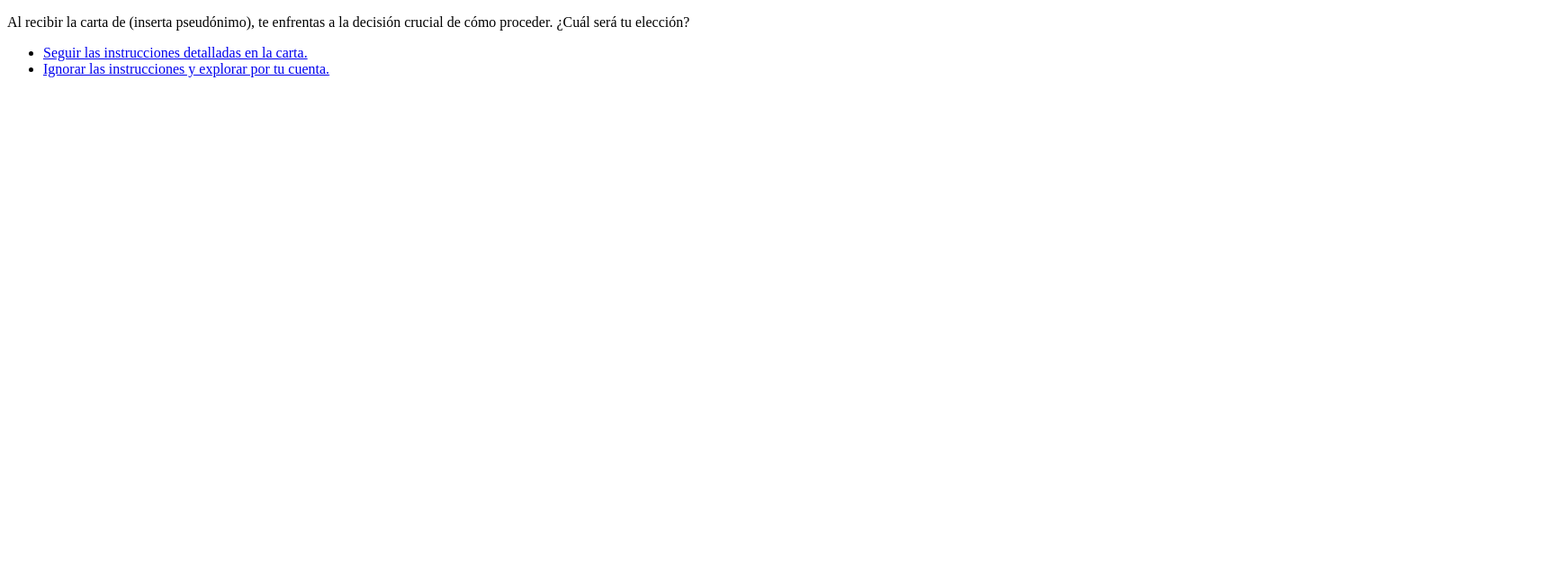
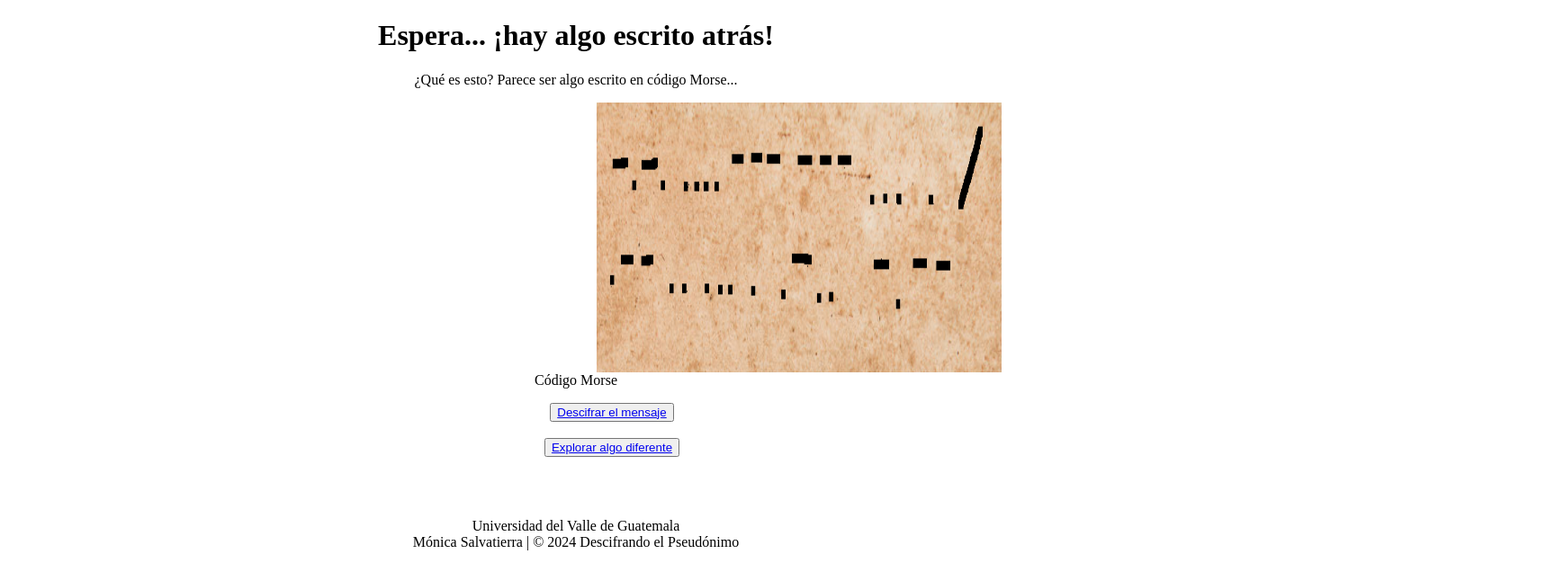
Before and after one commit to alee2602/LAB3-STWEB, a plain HTML site: page html/decisiones/decision1.html in a window 1280 px wide. Shown: the whole page at 90% size, 1728 px wide, since content can reach past the window. Drawn offline with Linux system fonts and the light colour scheme.

Commit message:
Finished content for decision1.html and added new files.

```diff
--- a/html/decisiones/decision1.html
+++ b/html/decisiones/decision1.html
@@ -6,13 +6,35 @@
     <title>Decisión 1</title>
 </head>
 <body>
+    <center>
+    <header>
+        <h1>Espera... ¡hay algo escrito atrás!</h1>
+    </header>
+    </center>
+
+    <center>
     <article>
-        <p>Al recibir la carta de (inserta pseudónimo), te enfrentas a la decisión crucial de cómo proceder. ¿Cuál será tu elección?</p>
+        <p>¿Qué es esto? Parece ser algo escrito en código Morse...</p>
+
+        <figure>
+            <img src="../../images/morsecode.png" alt="Imagen de la carta de la parte trasera" width="450" height="300" align="center" hspace="615">
+            <figcaption>Código Morse</figcaption>
+        </figure>
         <ul>
-            <li><a href="ruta1.html">Seguir las instrucciones detalladas en la carta.</a></li>
-            <li><a href="ruta2.html">Ignorar las instrucciones y explorar por tu cuenta.</a></li>
+        <ul><button><a href="../rutas/descifrar.html">Descifrar el mensaje</a></button></ul>
+            <br>
+            <ul><button><a href="../rutas/explorar.html">Explorar algo diferente</a></button></ul>
         </ul>
     </article>
+    </center>
+
+    <center>
+    <br> <br>
+    <footer>
+        <p> Universidad del Valle de Guatemala <br>
+            Mónica Salvatierra | © 2024 Descifrando el Pseudónimo       </p>
+    </footer>
+    </center>
 
 </body>
 </html>
```
Also changed, not shown: html/carta/carta.html (+10 -7 lines), html/index.html (+4 -4 lines), html/rutas/descifrar.html (renamed from html/rutas/ruta1.html, +4 -1 lines), html/rutas/explorar.html (renamed from html/rutas/ruta2.html), images/morsecode.png (added).
